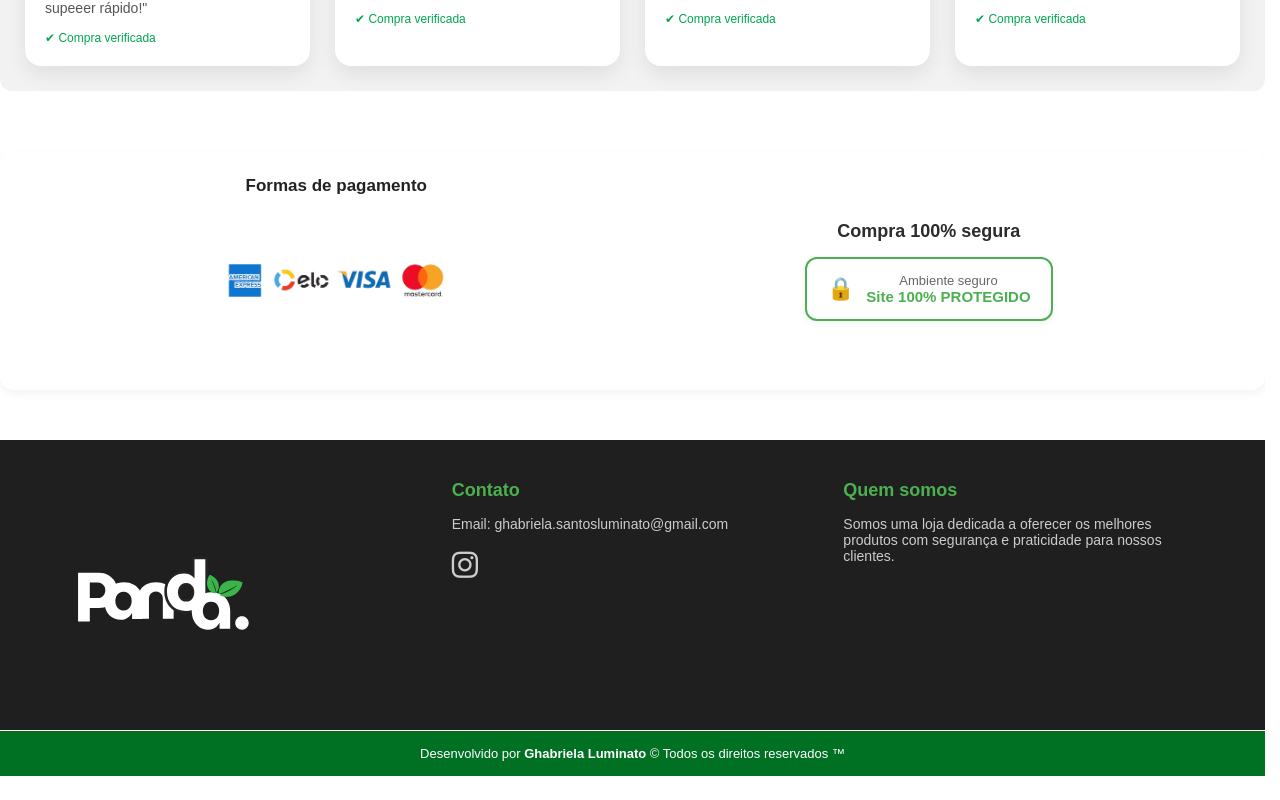
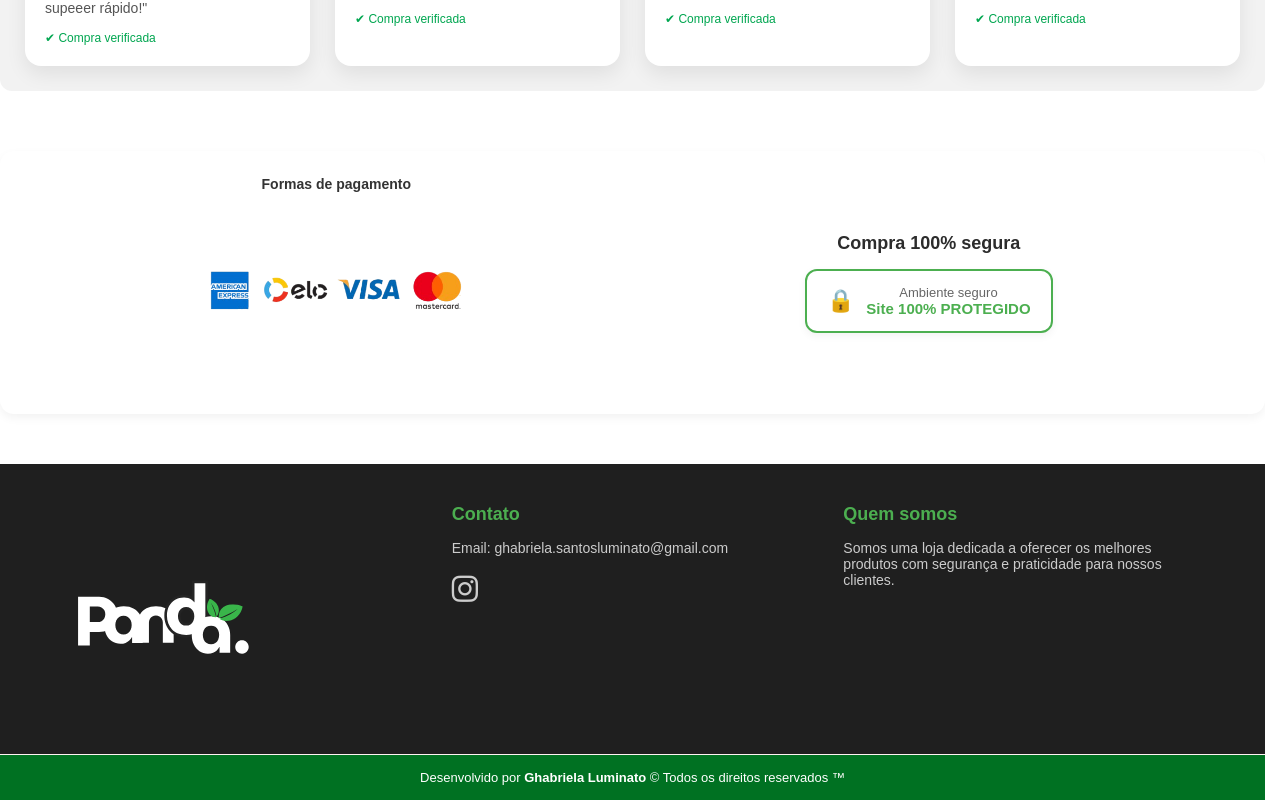
Before and after one commit to Ghabriela-Luminato/DESAFIO-FINAL-LOJA, a React (Vite) app: page / in a window 1280 px wide. Shown: the part 1507-2307 px from the top of the page. Before the commit the page ends 2283 px from the top, so only its background shows below. Built offline with nearby package versions, Linux system fonts and the light colour scheme; no server answers.

Commit message:
ULTIMAS ALTERAÇÕES

```diff
--- a/src/components/SecurePayment.jsx
+++ b/src/components/SecurePayment.jsx
@@ -6,7 +6,7 @@ function SecurePayment() {
     <div className="secure-container">
 
       <div className="secure-box frete-secure">
-        <div className="frete">
+        <div className="frete-seguranca">
 
 
           <span className="frete-title">Formas de pagamento</span>
@@ -16,7 +16,7 @@ function SecurePayment() {
           <img
             src={payments}
             alt="Formas de pagamento"
-            className="payments-img"
+            className="cartoes-img"
           />
 
         </div>
--- a/src/styles/index.css
+++ b/src/styles/index.css
@@ -1307,33 +1307,36 @@ color: #000;
 /*__________________________________________________________________________*/
 
 /* container dos pagamentos */
-/* TÍTULO */
 .frete-title {
-  font-size: 17px;
+  font-size: 14px;
   font-weight: 600;
-  color: #222;
-
-  text-align: center;
-
-  margin-top: 12px;   /* 🔥 adiciona isso */
-  margin-bottom: 8px;
-}
-
-/* IMAGEM */
-.payments-img {
-  max-width: 300px;
+  color: #333;
+
+  display: flex;
+  align-items: center;
+  justify-content: center;
+  gap: 6px;
+}
+
+
+
+
+/* IMAGEM DOS CARTÕES */
+.cartoes-img {
   width: 100%;
+  max-width: 350px;
+
+  object-fit: contain;
 
   display: block;
   margin: 0 auto;
 
-  opacity: 0.95;
   transition: transform 0.2s ease;
 }
 
-/* hover leve */
-.payments-img:hover {
-  transform: scale(1.04);
+/* leve interação só */
+.cartoes-img:hover {
+  transform: scale(1.03);
 }
 /*__________________________________________________________________________*/
 
@@ -1476,9 +1479,6 @@ body.dark .checkout-shipping .summary-line span:last-child {
 body.dark .checkout-shipping:hover {
   transform: translateY(-2px);
   transition: 0.2s;
-}
-.dark .frete-secure {
-  background: #111827;
 }
 
 .dark .frete-secure .frete-title {
```
